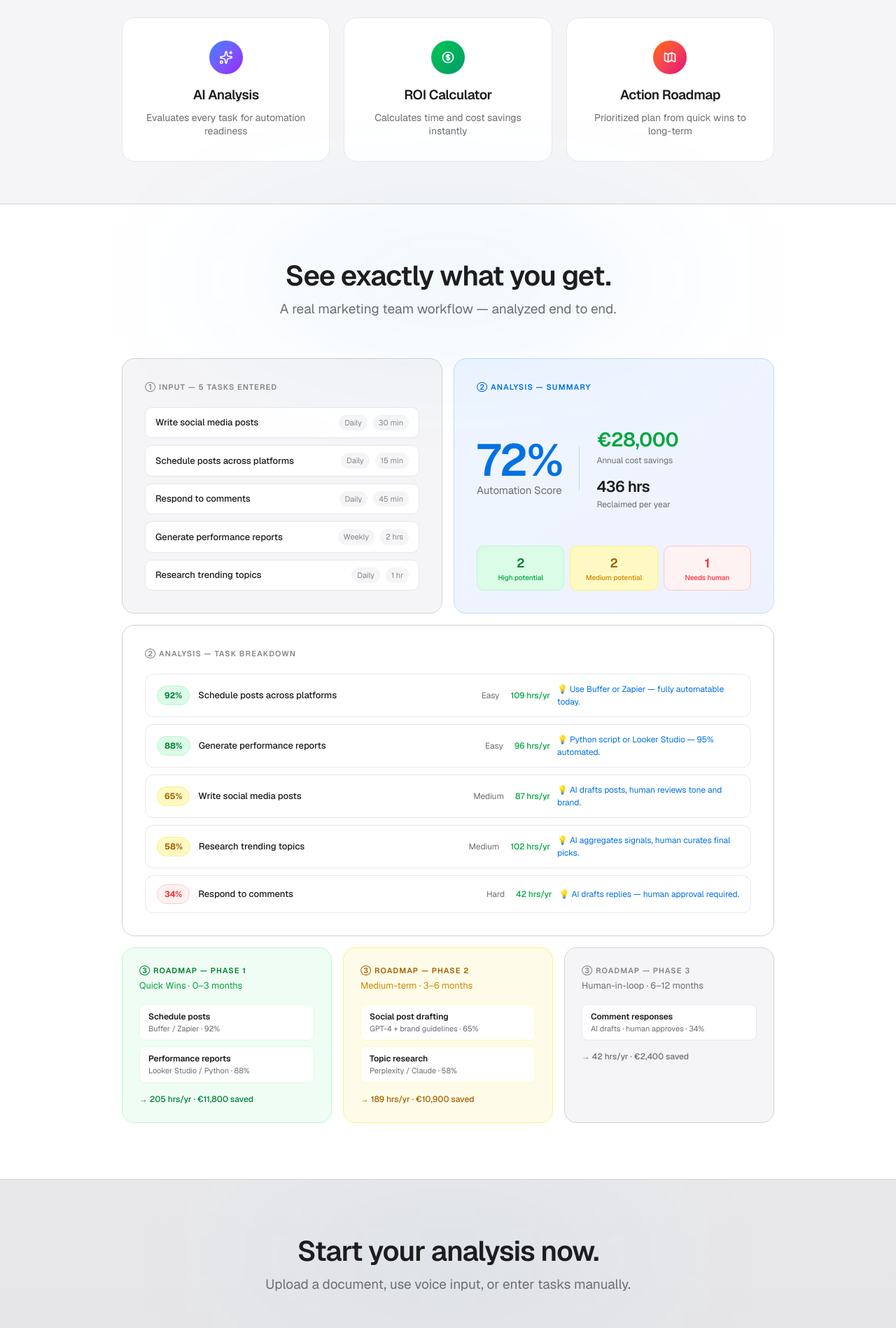
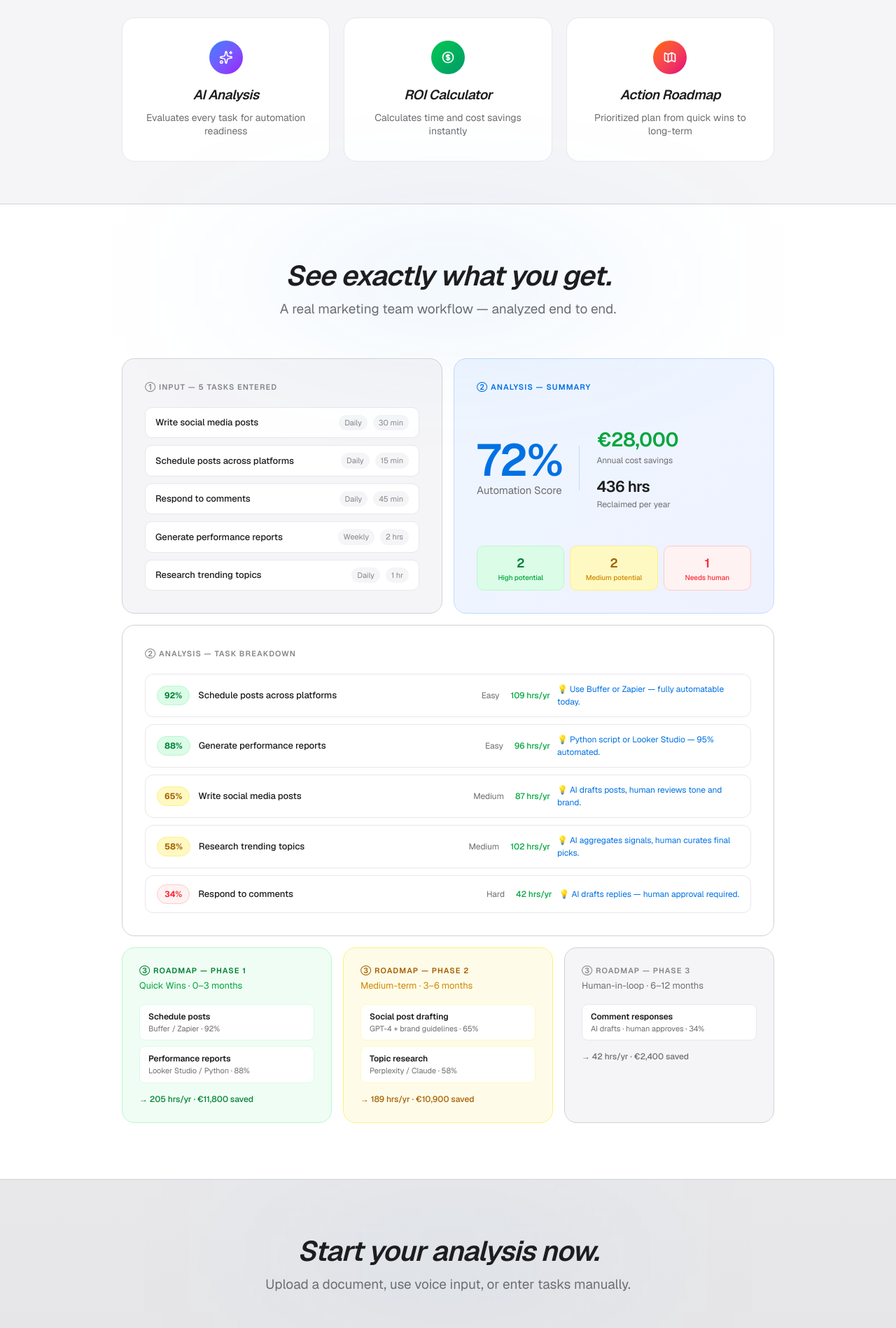
Before and after one commit to ibxibx/workscanai, a Next.js app in the folder frontend/: page / in a window 1280 px wide. Shown: the part 600-2498 px from the top of the page at 70% size. Built offline with nearby package versions, Linux system fonts and the light colour scheme; no server answers.

Commit message:
style: apply italic to all headings across landing, dashboard, results and roadmap pages

```diff
--- a/frontend/src/app/dashboard/results/[id]/page.tsx
+++ b/frontend/src/app/dashboard/results/[id]/page.tsx
@@ -227,7 +227,7 @@ Visit: https://workscanai.com
         <div className="mb-[48px]">
           <div className="relative inline-block">
             <div className="absolute inset-0 -inset-x-[160px] bg-gradient-to-r from-transparent via-[#0071e3]/25 to-transparent blur-[100px]"></div>
-            <h1 className="relative text-[48px] leading-[1.08] font-semibold tracking-tight mb-[8px] px-[32px]">
+            <h1 className="relative text-[48px] leading-[1.08] font-semibold italic tracking-tight mb-[8px] px-[32px]">
               {analysisData.workflow.name}
             </h1>
           </div>
@@ -275,7 +275,7 @@ Visit: https://workscanai.com
 
         {/* Task Breakdown */}
         <div className="bg-[#f5f5f7] border border-[#d2d2d7] rounded-[18px] p-[40px] mb-[32px]">
-          <h2 className="text-[28px] font-semibold tracking-tight mb-[32px]">Task Breakdown</h2>
+          <h2 className="text-[28px] font-semibold italic tracking-tight mb-[32px]">Task Breakdown</h2>
           <div className="space-y-[16px]">
             {analysisData.results.map((result, index) => {
          // Safe access to task data
@@ -284,7 +284,7 @@ Visit: https://workscanai.com
           return (
          <div key={index} className="border border-[#d2d2d7] rounded-[12px] p-[24px] bg-white">
         <div className="flex justify-between items-start mb-[16px]">
-        <h3 className="text-[19px] font-semibold text-[#1d1d1f]">{taskName}</h3>
+        <h3 className="text-[19px] font-semibold italic text-[#1d1d1f]">{taskName}</h3>
                   <span className={`px-[12px] py-[6px] rounded-full text-[13px] font-semibold ${
                     result.ai_readiness_score >= 80 ? 'bg-green-100 text-green-700' :
                     result.ai_readiness_score >= 60 ? 'bg-yellow-100 text-yellow-700' :
--- a/frontend/src/app/dashboard/results/[id]/roadmap/page.tsx
+++ b/frontend/src/app/dashboard/results/[id]/roadmap/page.tsx
@@ -176,7 +176,7 @@ export default function RoadmapPage() {
         <div className="mb-[48px]">
           <div className="relative inline-block">
             <div className="absolute inset-0 -inset-x-[160px] bg-gradient-to-r from-transparent via-[#0071e3]/20 to-transparent blur-[100px]" />
-            <h1 className="relative text-[48px] leading-[1.08] font-semibold tracking-tight mb-[8px] px-[32px]">
+            <h1 className="relative text-[48px] leading-[1.08] font-semibold italic tracking-tight mb-[8px] px-[32px]">
               Implementation Roadmap
             </h1>
           </div>
@@ -239,7 +239,7 @@ export default function RoadmapPage() {
                     </div>
                     <div>
                       <div className="flex items-center gap-[10px] mb-[4px]">
-                        <h2 className="text-[21px] font-semibold">{cfg.label}</h2>
+                        <h2 className="text-[21px] font-semibold italic">{cfg.label}</h2>
                         <span className={`px-[10px] py-[3px] rounded-full text-[12px] font-semibold border ${cfg.badge}`}>
                           {doneCount}/{tasks.length} done
                         </span>
@@ -273,7 +273,7 @@ export default function RoadmapPage() {
 
                           <div className="flex-1 min-w-0">
                             <div className="flex items-start justify-between gap-[12px] mb-[12px]">
-                              <h3 className={`text-[17px] font-semibold ${isDone ? 'line-through text-[#86868b]' : ''}`}>
+                              <h3 className={`text-[17px] font-semibold italic ${isDone ? 'line-through text-[#86868b]' : ''}`}>
                                 {result.task.name}
                               </h3>
                               <div className="shrink-0 text-right">
@@ -344,7 +344,7 @@ export default function RoadmapPage() {
         {/* Bottom CTA */}
         <div className="mt-[56px] pt-[40px] border-t border-[#d2d2d7] flex flex-col sm:flex-row items-center justify-between gap-[16px]">
           <div>
-            <p className="text-[17px] font-semibold mb-[4px]">Ready to get started?</p>
+            <p className="text-[17px] font-semibold italic mb-[4px]">Ready to get started?</p>
             <p className="text-[14px] text-[#6e6e73]">Begin with Phase 1 quick wins for the fastest ROI.</p>
           </div>
           <Link href={`/dashboard/results/${id}`}
--- a/frontend/src/app/page.tsx
+++ b/frontend/src/app/page.tsx
@@ -128,7 +128,7 @@ export default function LandingPage() {
               <div className="w-[48px] h-[48px] mx-auto mb-[16px] rounded-full bg-gradient-to-br from-blue-500 to-purple-600 flex items-center justify-center">
                 <Sparkles className="h-[20px] w-[20px] text-white" />
               </div>
-              <h3 className="text-[19px] font-semibold mb-[8px] tracking-tight text-[#1d1d1f]">AI Analysis</h3>
+              <h3 className="text-[19px] font-semibold italic mb-[8px] tracking-tight text-[#1d1d1f]">AI Analysis</h3>
               <p className="text-[14px] text-[#6e6e73] leading-[1.4]">
                 Evaluates every task for automation readiness
               </p>
@@ -140,7 +140,7 @@ export default function LandingPage() {
                   <path strokeLinecap="round" strokeLinejoin="round" d="M12 8c-1.657 0-3 .895-3 2s1.343 2 3 2 3 .895 3 2-1.343 2-3 2m0-8c1.11 0 2.08.402 2.599 1M12 8V7m0 1v8m0 0v1m0-1c-1.11 0-2.08-.402-2.599-1M21 12a9 9 0 11-18 0 9 9 0 0118 0z" />
                 </svg>
               </div>
-              <h3 className="text-[19px] font-semibold mb-[8px] tracking-tight text-[#1d1d1f]">ROI Calculator</h3>
+              <h3 className="text-[19px] font-semibold italic mb-[8px] tracking-tight text-[#1d1d1f]">ROI Calculator</h3>
               <p className="text-[14px] text-[#6e6e73] leading-[1.4]">
                 Calculates time and cost savings instantly
               </p>
@@ -152,7 +152,7 @@ export default function LandingPage() {
                   <path strokeLinecap="round" strokeLinejoin="round" d="M9 20l-5.447-2.724A1 1 0 013 16.382V5.618a1 1 0 011.447-.894L9 7m0 13l6-3m-6 3V7m6 10l4.553 2.276A1 1 0 0021 18.382V7.618a1 1 0 00-.553-.894L15 4m0 13V4m0 0L9 7" />
                 </svg>
               </div>
-              <h3 className="text-[19px] font-semibold mb-[8px] tracking-tight text-[#1d1d1f]">Action Roadmap</h3>
+              <h3 className="text-[19px] font-semibold italic mb-[8px] tracking-tight text-[#1d1d1f]">Action Roadmap</h3>
               <p className="text-[14px] text-[#6e6e73] leading-[1.4]">
                 Prioritized plan from quick wins to long-term
               </p>
@@ -169,7 +169,7 @@ export default function LandingPage() {
           <div className="text-center mb-[56px]">
             <div className="relative inline-block">
               <div className="absolute inset-0 -inset-x-[160px] bg-gradient-to-r from-transparent via-[#0071e3]/25 to-transparent blur-[100px]"></div>
-              <h2 className="relative text-[40px] leading-[1.1] font-semibold tracking-tight mb-[12px] text-[#1d1d1f] px-[32px]">
+              <h2 className="relative text-[40px] leading-[1.1] font-semibold italic tracking-tight mb-[12px] text-[#1d1d1f] px-[32px]">
                 See exactly what you get.
               </h2>
             </div>
@@ -347,7 +347,7 @@ export default function LandingPage() {
           <div className="text-center mb-[48px]">
             <div className="relative inline-block">
               <div className="absolute inset-0 -inset-x-[160px] bg-gradient-to-r from-transparent via-[#0071e3]/15 to-transparent blur-[100px]"></div>
-              <h2 className="relative text-[40px] leading-[1.1] font-semibold tracking-tight mb-[12px] text-[#1d1d1f] px-[32px]">
+              <h2 className="relative text-[40px] leading-[1.1] font-semibold italic tracking-tight mb-[12px] text-[#1d1d1f] px-[32px]">
                 Start your analysis now.
               </h2>
             </div>
```
Also changed, not shown: frontend/src/app/dashboard/page.tsx (+5 -5 lines).
